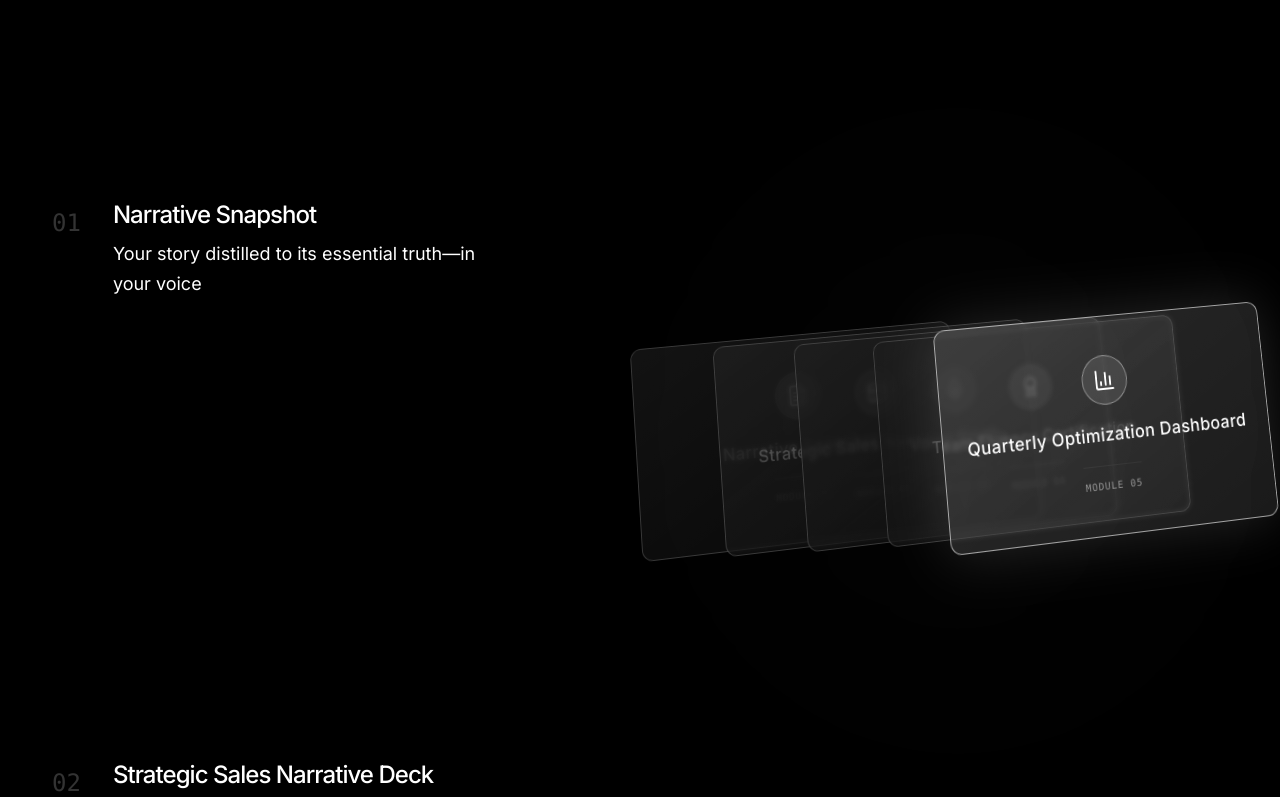
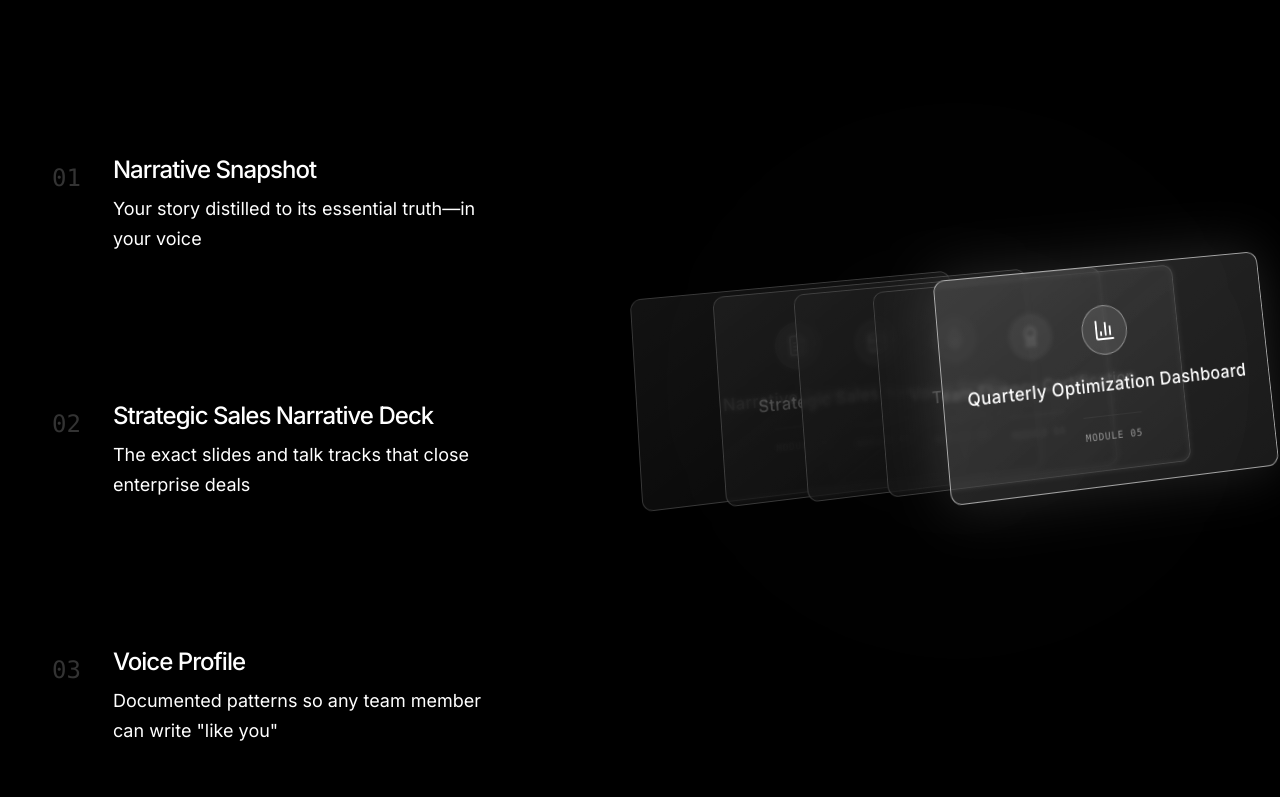
Before and after one commit to brandmultiplier/BrMul---Landing-Page-v1, a Next.js app: page / in a window 1280 px wide. Shown: the part 5343-6140 px from the top of the page. Built offline with nearby package versions, Linux system fonts and the light colour scheme.

Commit message:
fix: compact layout spacing for NarrativeOS accordion

```diff
--- a/src/components/sections/NarrativeOS.tsx
+++ b/src/components/sections/NarrativeOS.tsx
@@ -65,8 +65,8 @@ export default function NarrativeOS() {
                 </div>
 
                 <div className="grid lg:grid-cols-2 gap-12 lg:gap-24 items-start">
-                    {/* Left Column: Scrollable List */}
-                    <div className="relative z-10 space-y-24 lg:space-y-[40vh] pb-[20vh]">
+                    {/* Left Column: Scrollable List - Compact Spacing */}
+                    <div className="relative z-10 space-y-12 lg:space-y-24 pb-24">
                         {deliverables.map((item, i) => (
                             <NarrativeItem
                                 key={i}
@@ -78,7 +78,7 @@ export default function NarrativeOS() {
                     </div>
 
                     {/* Right Column: Sticky Card Stack */}
-                    <div className="hidden lg:block sticky top-32 h-[600px] perspective-[2000px]">
+                    <div className="hidden lg:block sticky top-32 h-[500px] perspective-[2000px]">
                         {/* Minimal Glow */}
                         <div className="absolute inset-0 bg-white/5 blur-[120px] rounded-full pointer-events-none opacity-20" />
 
@@ -166,7 +166,8 @@ export default function NarrativeOS() {
 
 function NarrativeItem({ item, index, setActiveIndex }: { item: any, index: number, setActiveIndex: (i: number) => void }) {
     const ref = useRef(null);
-    const isInView = useInView(ref, { margin: "-50% 0px -50% 0px" });
+    // Tighter margin to trigger "active" state more precisely in a compact list
+    const isInView = useInView(ref, { margin: "-40% 0px -40% 0px" });
 
     useEffect(() => {
         if (isInView) {
@@ -175,7 +176,7 @@ function NarrativeItem({ item, index, setActiveIndex }: { item: any, index: numb
     }, [isInView, index, setActiveIndex]);
 
     return (
-        <div ref={ref} className={`min-h-[30vh] flex items-center transition-opacity duration-500 ${isInView ? "opacity-100" : "opacity-30"}`}>
+        <div ref={ref} className={`min-h-[150px] flex items-center transition-opacity duration-500 ${isInView ? "opacity-100" : "opacity-30"}`}>
             <div className="flex gap-6 lg:gap-8 items-start max-w-md">
                 <div className={`mt-1 text-2xl font-mono text-white/20`}>
                     0{index + 1}
```
